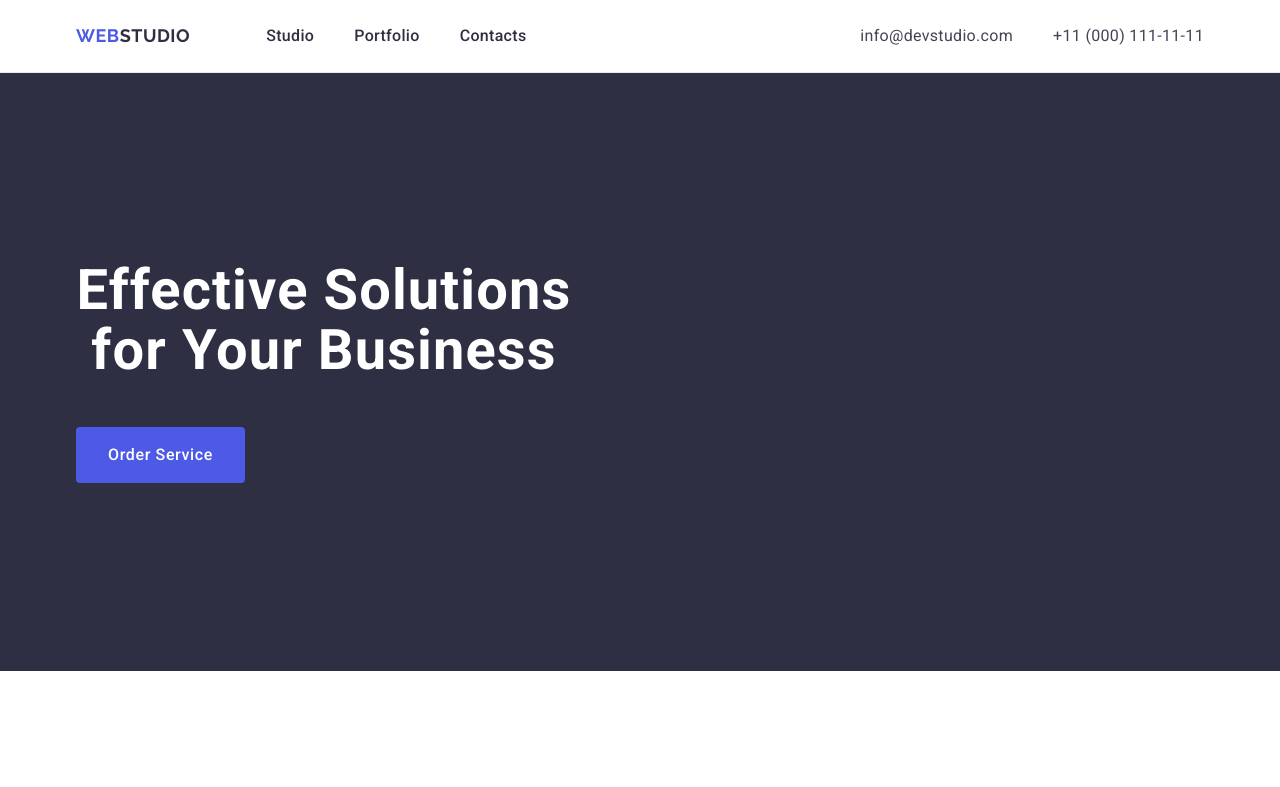
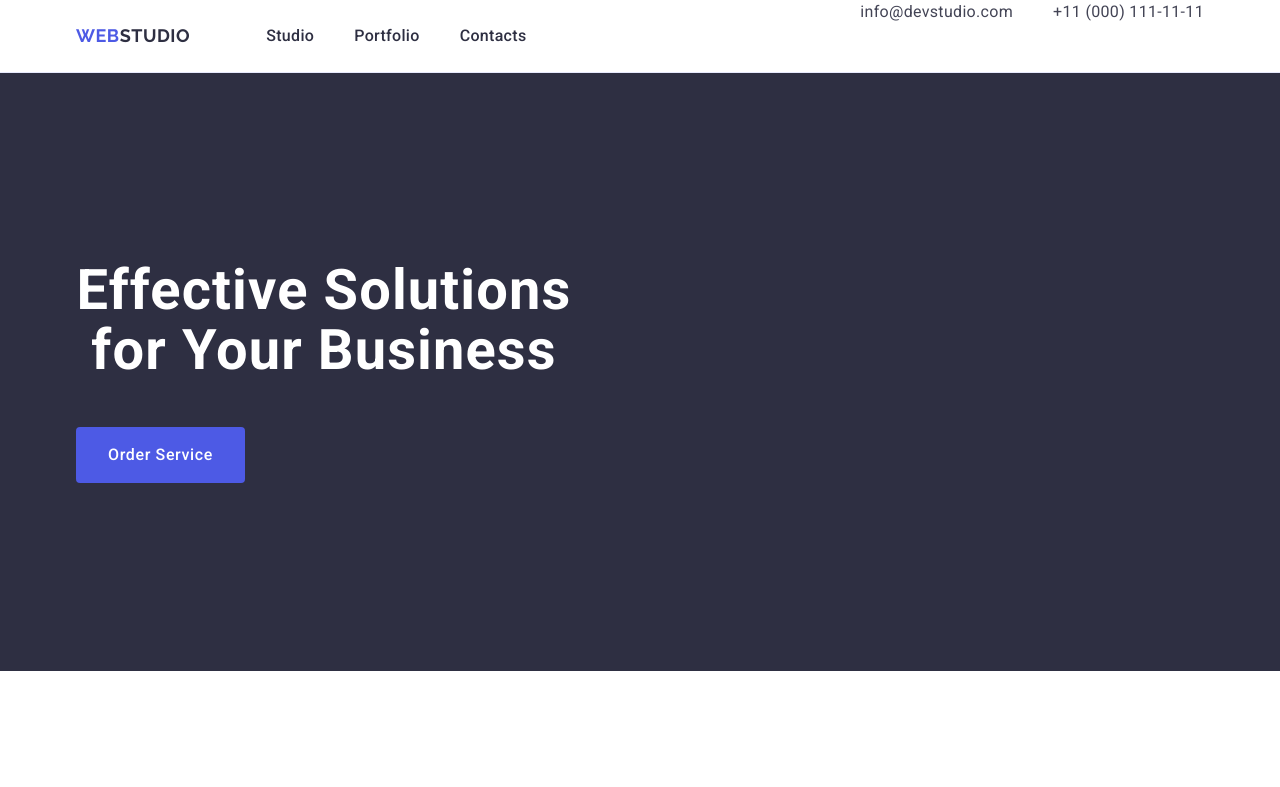
Before and after one commit to mperebeynoslu/homework3, a plain HTML site: page index.html in a window 1280 px wide. Shown: the top 787 px of the page. Drawn offline with nearby package versions, Linux system fonts and the light colour scheme.

Commit message:
commit message

```diff
--- a/css/styles.css
+++ b/css/styles.css
@@ -38,8 +38,6 @@ img{
 .header-container {
     display: flex;
     justify-content: center;
-    padding-top: 24px;
-    padding-bottom: 24px;
 }
 
 .header-navigation{
@@ -88,6 +86,7 @@ font-weight: 500;
 line-height: 1.5;
 letter-spacing: 0.02em;
 text-align: left;
+display: block;
 padding-top: 24px;
 padding-bottom: 24px;
 }
```
